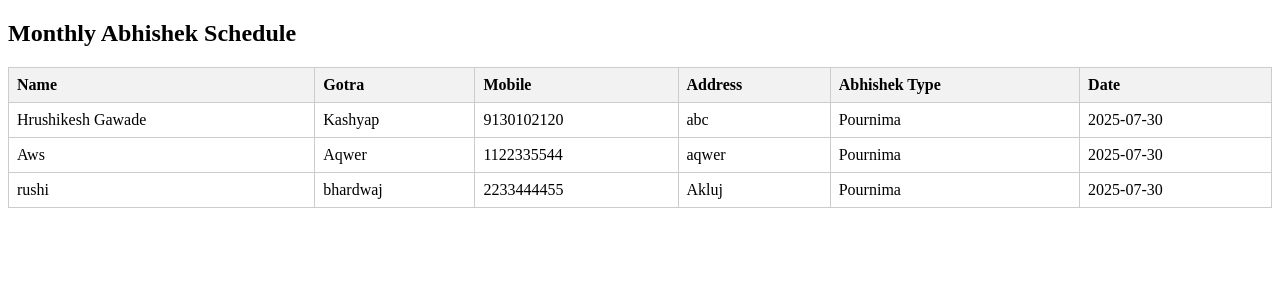
After one commit to hrushigawade4/abhishekh-management, a Flask app: page /view/monthly_schedule in a window 1280 px wide. The commit adds this page. Shown: the top 300 px of the page. Run offline with Flask 3, Linux system fonts and the light colour scheme.

Commit message:
monthly_Saved

```diff
--- a/backend/app.py
+++ b/backend/app.py
@@ -201,23 +201,72 @@ def delete_sacred_date(date_id):
 
 @app.route('/export/monthly_schedule', methods=['GET'])
 def export_monthly_schedule():
-    # (Implement logic to get monthly schedule data similar to /monthly_scheduler route)
-    data_to_export = [] # This will be list of dictionaries for each row
-    # Example:
-    # data_to_export.append({'Name': 'Bhakt A', 'Gotra': 'G', 'Mobile': '123', 'Address': 'XYZ', 'Abhishek Type': 'Pournima', 'Date': '2025-08-01'})
+    from datetime import datetime
+    today = datetime.utcnow().date()
+    month = today.month
+    year = today.year
+    bhakts = Bhakt.query.filter(Bhakt.expiration_date >= today).all()
+    sacred_dates = SacredDate.query.all()
+    filtered_dates = [sd for sd in sacred_dates if sd.date.month == month and sd.date.year == year and sd.date >= today]
 
+    data_to_export = []
+    seen = set()
+    for sd in filtered_dates:
+        for bhakt in bhakts:
+            bhakt_types = [t.strip() for t in bhakt.abhishek_types.split(",")]
+            key = (bhakt.id, sd.abhishek_type, sd.date)
+            if sd.abhishek_type in bhakt_types and bhakt.expiration_date >= sd.date and key not in seen:
+                data_to_export.append({
+                    'Name': bhakt.name,
+                    'Gotra': bhakt.gotra,
+                    'Mobile': bhakt.mobile_number,
+                    'Address': bhakt.address,
+                    'Abhishek Type': sd.abhishek_type,
+                    'Date': sd.date.strftime('%Y-%m-%d')
+                })
+                seen.add(key)
     if not data_to_export:
         return jsonify({'message': 'No data to export'}), 404
-
     si = StringIO()
     cw = csv.DictWriter(si, fieldnames=data_to_export[0].keys())
     cw.writeheader()
     cw.writerows(data_to_export)
     output = si.getvalue()
-
     response = make_response(output)
     response.headers["Content-Disposition"] = "attachment; filename=monthly_abhishek_schedule.csv"
     response.headers["Content-type"] = "text/csv"
+    return response
+
+@app.route('/export/monthly_schedule_html', methods=['GET'])
+def export_monthly_schedule_html():
+    from datetime import datetime
+    today = datetime.utcnow().date()
+    month = today.month
+    year = today.year
+    bhakts = Bhakt.query.filter(Bhakt.expiration_date >= today).all()
+    sacred_dates = SacredDate.query.all()
+    filtered_dates = [sd for sd in sacred_dates if sd.date.month == month and sd.date.year == year and sd.date >= today]
+
+    data_to_export = []
+    seen = set()
+    for sd in filtered_dates:
+        for bhakt in bhakts:
+            bhakt_types = [t.strip() for t in bhakt.abhishek_types.split(",")]
+            key = (bhakt.id, sd.abhishek_type, sd.date)
+            if sd.abhishek_type in bhakt_types and bhakt.expiration_date >= sd.date and key not in seen:
+                data_to_export.append({
+                    'Name': bhakt.name,
+                    'Gotra': bhakt.gotra,
+                    'Mobile': bhakt.mobile_number,
+                    'Address': bhakt.address,
+                    'Abhishek_Type': sd.abhishek_type,
+                    'Date': sd.date.strftime('%Y-%m-%d')
+                })
+                seen.add(key)
+    rendered = render_template('monthly_schedule_table.html', schedule=data_to_export)
+    response = make_response(rendered)
+    response.headers['Content-Disposition'] = 'attachment; filename=monthly_abhishek_schedule.html'
+    response.headers['Content-Type'] = 'text/html'
     return response
 
 # @app.route("/bhakt_status")
@@ -295,18 +344,19 @@ def monthly_scheduler():
     data = request.json
     month = int(data.get('month'))
     year = int(data.get('year'))
-
     from datetime import datetime
-    bhakts = Bhakt.query.all()
+    today = datetime.utcnow().date()
+    bhakts = Bhakt.query.filter(Bhakt.expiration_date >= today).all()
     sacred_dates = SacredDate.query.all()
-
-    filtered_dates = [sd for sd in sacred_dates if sd.date.month == month and sd.date.year == year]
+    filtered_dates = [sd for sd in sacred_dates if sd.date.month == month and sd.date.year == year and sd.date >= today]
 
     result = []
+    seen = set()
     for sd in filtered_dates:
         for bhakt in bhakts:
             bhakt_types = [t.strip() for t in bhakt.abhishek_types.split(",")]
-            if sd.abhishek_type in bhakt_types and bhakt.expiration_date >= sd.date:
+            key = (bhakt.id, sd.abhishek_type, sd.date)
+            if sd.abhishek_type in bhakt_types and bhakt.expiration_date >= sd.date and key not in seen:
                 result.append({
                     "date": sd.date.strftime("%Y-%m-%d"),
                     "name": bhakt.name,
@@ -315,7 +365,7 @@ def monthly_scheduler():
                     "address": bhakt.address,
                     "type": sd.abhishek_type
                 })
-
+                seen.add(key)
     return jsonify(result)
 
 # @app.route('/abhishek_types')
@@ -392,6 +442,34 @@ def renew_bhakt(bhakt_id):
         return f"Error renewing bhakt: {e}", 500
 
 
+@app.route('/view/monthly_schedule', methods=['GET'])
+def view_monthly_schedule():
+    from datetime import datetime
+    today = datetime.utcnow().date()
+    month = today.month
+    year = today.year
+    bhakts = Bhakt.query.filter(Bhakt.expiration_date >= today).all()
+    sacred_dates = SacredDate.query.all()
+    filtered_dates = [sd for sd in sacred_dates if sd.date.month == month and sd.date.year == year and sd.date >= today]
+
+    data_to_display = []
+    seen = set()
+    for sd in filtered_dates:
+        for bhakt in bhakts:
+            bhakt_types = [t.strip() for t in bhakt.abhishek_types.split(",")]
+            key = (bhakt.id, sd.abhishek_type, sd.date)
+            if sd.abhishek_type in bhakt_types and bhakt.expiration_date >= sd.date and key not in seen:
+                data_to_display.append({
+                    'Name': bhakt.name,
+                    'Gotra': bhakt.gotra,
+                    'Mobile': bhakt.mobile_number,
+                    'Address': bhakt.address,
+                    'Abhishek_Type': sd.abhishek_type,
+                    'Date': sd.date.strftime('%Y-%m-%d')
+                })
+                seen.add(key)
+    return render_template('monthly_schedule_table.html', schedule=data_to_display)
+
 if __name__ == '__main__':
     # This runs Flask in development mode.
     # For production, we'll use a production-ready WSGI server like Waitress.
--- /dev/null
+++ b/backend/templates/monthly_schedule_table.html
@@ -0,0 +1,39 @@
+<!DOCTYPE html>
+<html lang="en">
+<head>
+    <meta charset="UTF-8">
+    <title>Monthly Abhishek Schedule</title>
+    <style>
+        table { border-collapse: collapse; width: 100%; }
+        th, td { border: 1px solid #ccc; padding: 8px; text-align: left; }
+        th { background: #f2f2f2; }
+    </style>
+</head>
+<body>
+    <h2>Monthly Abhishek Schedule</h2>
+    <table>
+        <thead>
+            <tr>
+                <th>Name</th>
+                <th>Gotra</th>
+                <th>Mobile</th>
+                <th>Address</th>
+                <th>Abhishek Type</th>
+                <th>Date</th>
+            </tr>
+        </thead>
+        <tbody>
+            {% for row in schedule %}
+            <tr>
+                <td>{{ row.Name }}</td>
+                <td>{{ row.Gotra }}</td>
+                <td>{{ row.Mobile }}</td>
+                <td>{{ row.Address }}</td>
+                <td>{{ row.Abhishek_Type }}</td>
+                <td>{{ row.Date }}</td>
+            </tr>
+            {% endfor %}
+        </tbody>
+    </table>
+</body>
+</html>
```
Also changed, not shown: backend/templates/monthly_scheduler.html (+24 -1 lines), backend/abhishek_management.db.
